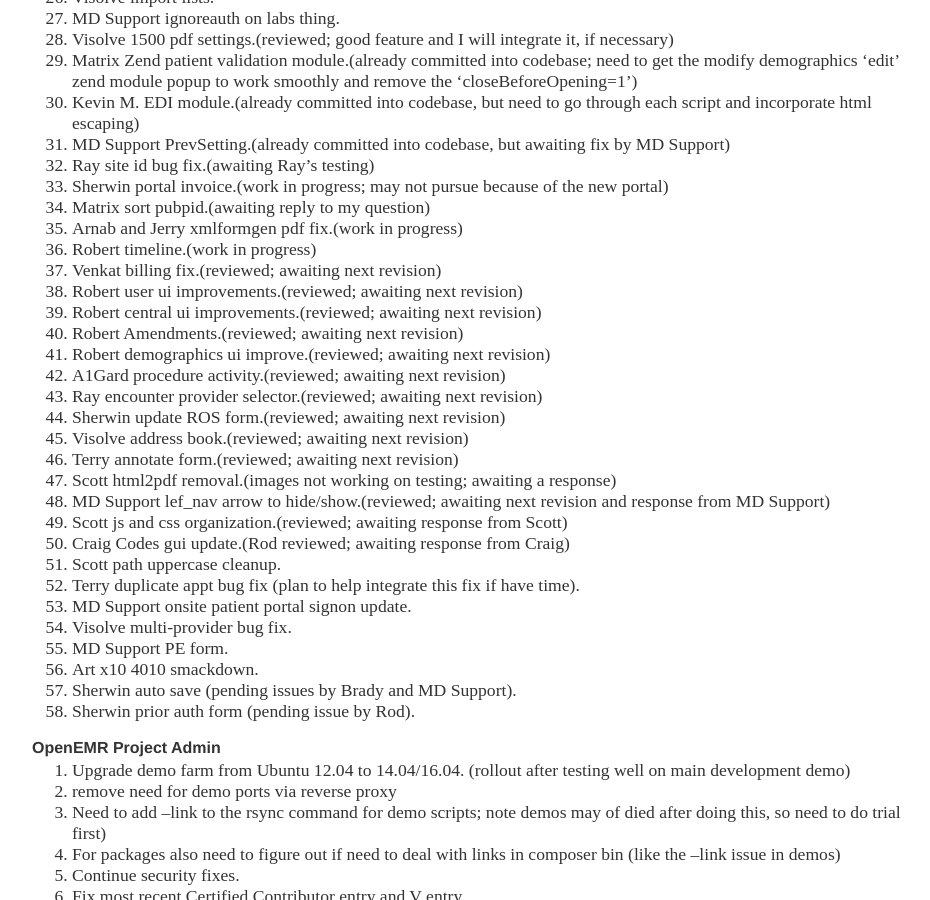
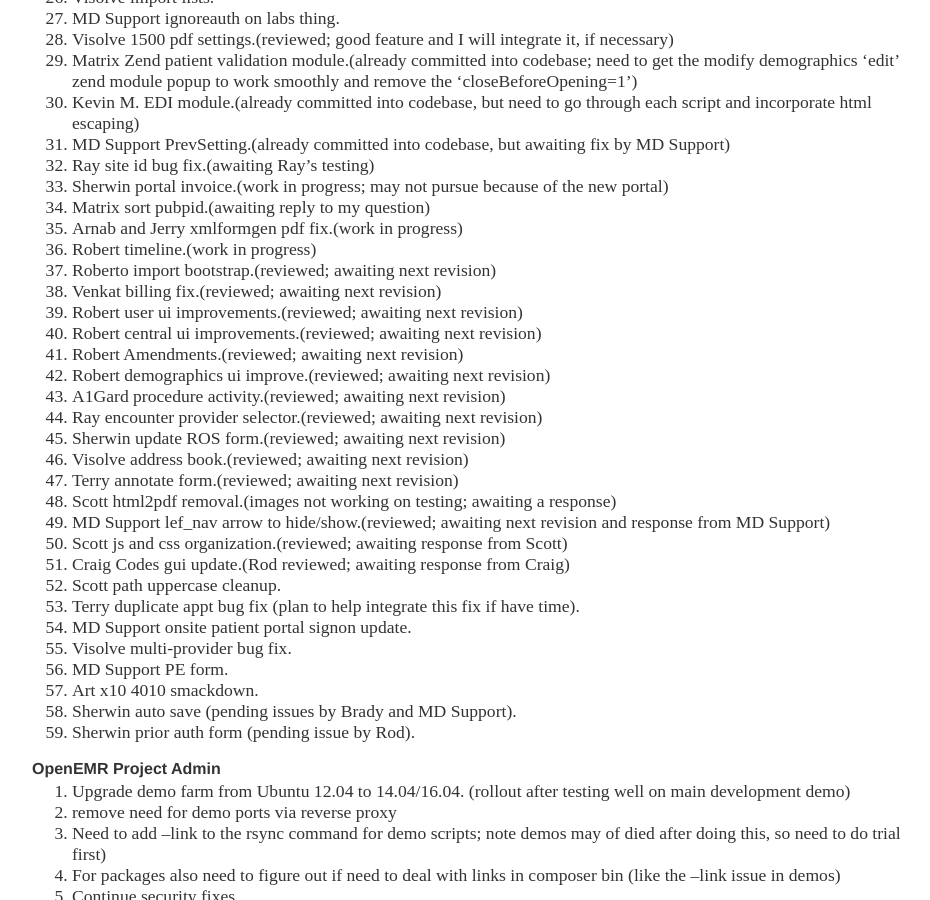
Before and after one commit to bradymiller/bradymiller.github.io, a Jekyll site: the page built from todo/index.md, in a window 1280 px wide and 900 px high, scrolled down 899 px. Shown: the whole window, without its empty margins (160-1090 px from the left). Built offline with Jekyll 4.4.1, drawn with Linux system fonts in a browser that asks for light colours; our own code applies the rules of GitHub Pages for plain Markdown files.

Commit message:
Create index.md

```diff
--- a/todo/index.md
+++ b/todo/index.md
@@ -45,6 +45,7 @@
 1. Matrix sort pubpid.(awaiting reply to my question)
 1. Arnab and Jerry xmlformgen pdf fix.(work in progress)
 1. Robert timeline.(work in progress)
+1. Roberto import bootstrap.(reviewed; awaiting next revision)
 1. Venkat billing fix.(reviewed; awaiting next revision)
 1. Robert user ui improvements.(reviewed; awaiting next revision)
 1. Robert central ui improvements.(reviewed; awaiting next revision)
```
